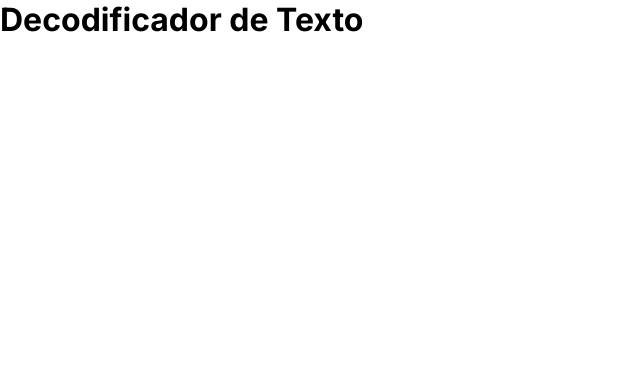
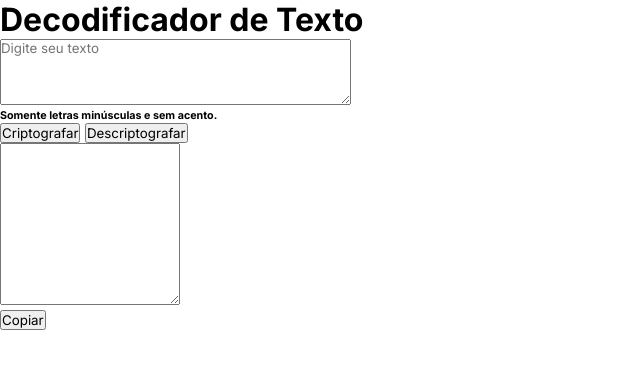
Before and after one commit to jsilva-js/decodificador-de-texto, a plain HTML site: page index.html in a window 1280 px wide. Shown: the whole page, without its empty margins (0-640 px from the left). Drawn offline with Linux system fonts and the light colour scheme.

Commit message:
cria estrutura html

```diff
--- a/index.html
+++ b/index.html
@@ -17,6 +17,26 @@
         <h1>Decodificador de Texto</h1>
     </header>
 
+    <main>
+        <section>
+            <textarea class="text-area" cols="41" rows="4" placeholder="Digite seu texto"></textarea>
+
+            <div class="information">
+                <h6>Somente letras minúsculas e sem acento.</h6>
+            </div>
+
+            <div class="buttons">
+                <button class="button-encrypt">Criptografar</button>
+                <button class="button-decrypt">Descriptografar</button>
+            </div>
+        </section>
+
+        <section>
+            <textarea class="message" cols="20" rows="10"></textarea>
+        </section>
+
+        <button class="button-copy">Copiar</button>
+    </main>
 
     <script src="./src/scripts/app.js"></script>
 </body>
```
